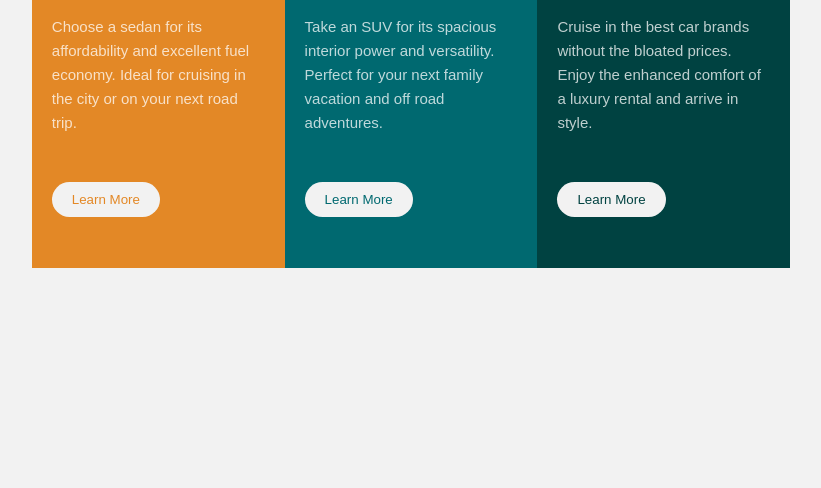
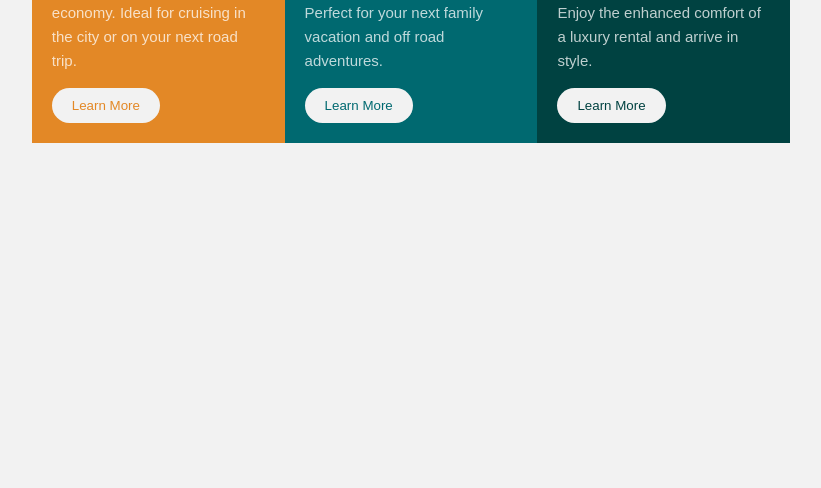
Before and after one commit to sctredws/Week6-Project1, a plain HTML site: page index.html in a window 1280 px wide. Shown: the part 312-800 px from the top of the page, without its empty margins (229-1050 px from the left). Drawn offline with Linux system fonts and the light colour scheme.

Commit message:
8th commit

```diff
--- a/style.css
+++ b/style.css
@@ -18,13 +18,11 @@ body {
     flex-direction: row;
     flex: 1;
     width: 60%;
-    height: 60vh;
     color: var(--txt-color);
     line-height: 1.6;
     font-size: 15px;
     margin: 100px auto;
     justify-content: center;
-    border-radius: 10px;
 }
 
 .container > div {
```
